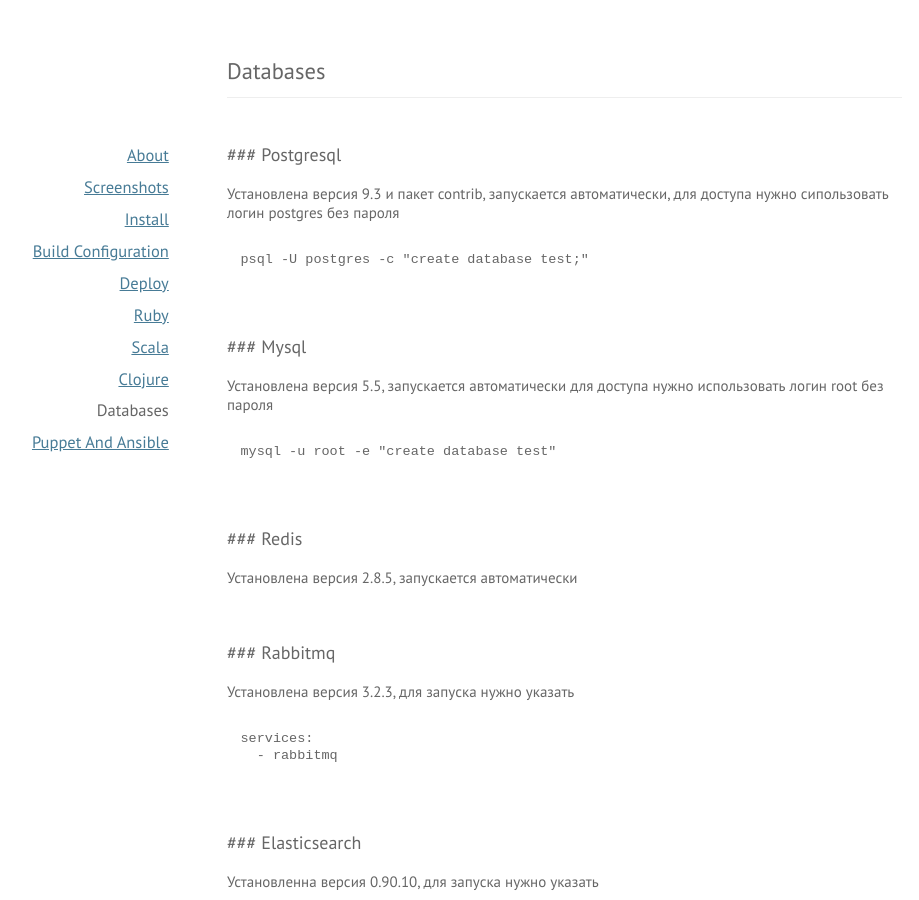
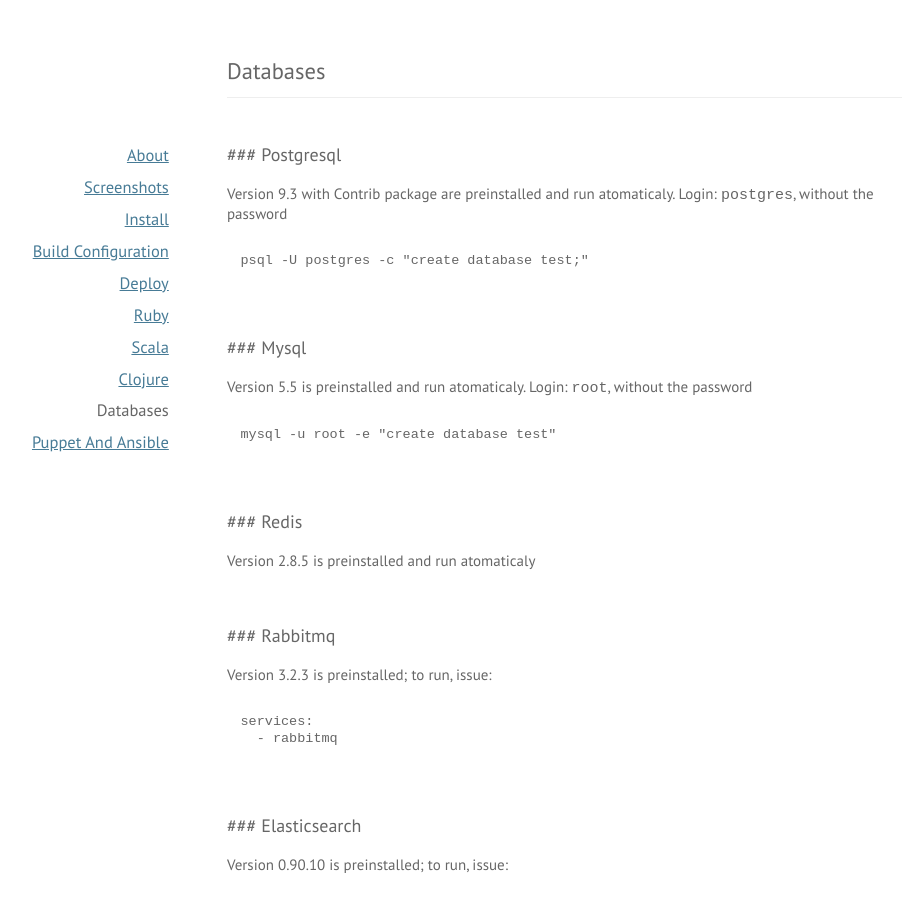
Before and after one commit to vexor/vx-promo, a Jekyll site: the page built from databases.md, in a window 1280 px wide and 900 px high. Shown: the whole window, without its empty margins (188-1107 px from the left). Built offline with Jekyll 4.4.1, drawn with Linux system fonts in a browser that asks for light colours; Markdown is read by kramdown in place of the engine named in the settings.

Commit message:
databases.md tr'n

```diff
--- a/databases.md
+++ b/databases.md
@@ -5,33 +5,31 @@
 
 ### Postgresql
 
-Установлена версия 9.3 и пакет contrib, запускается автоматически, для доступа
-нужно сипользовать логин postgres без пароля
+Version 9.3 with Contrib package are preinstalled and run atomaticaly. Login: `postgres`, without the password
 
     psql -U postgres -c "create database test;"
 
 
 ### Mysql
 
-Установлена версия 5.5, запускается автоматически для доступа нужно использовать
-логин root без пароля
+Version 5.5 is preinstalled and run atomaticaly. Login: `root`, without the password
 
     mysql -u root -e "create database test"
 
 ### Redis
 
-Установлена версия 2.8.5, запускается автоматически
+Version 2.8.5 is preinstalled and run atomaticaly
 
 ### Rabbitmq
 
-Установлена версия 3.2.3, для запуска нужно указать
+Version 3.2.3 is preinstalled; to run, issue:
 
     services:
       - rabbitmq
 
 ### Elasticsearch
 
-Установленна версия 0.90.10, для запуска нужно указать
+Version 0.90.10 is preinstalled; to run, issue:
 
     services:
       - elasticsearch
```
